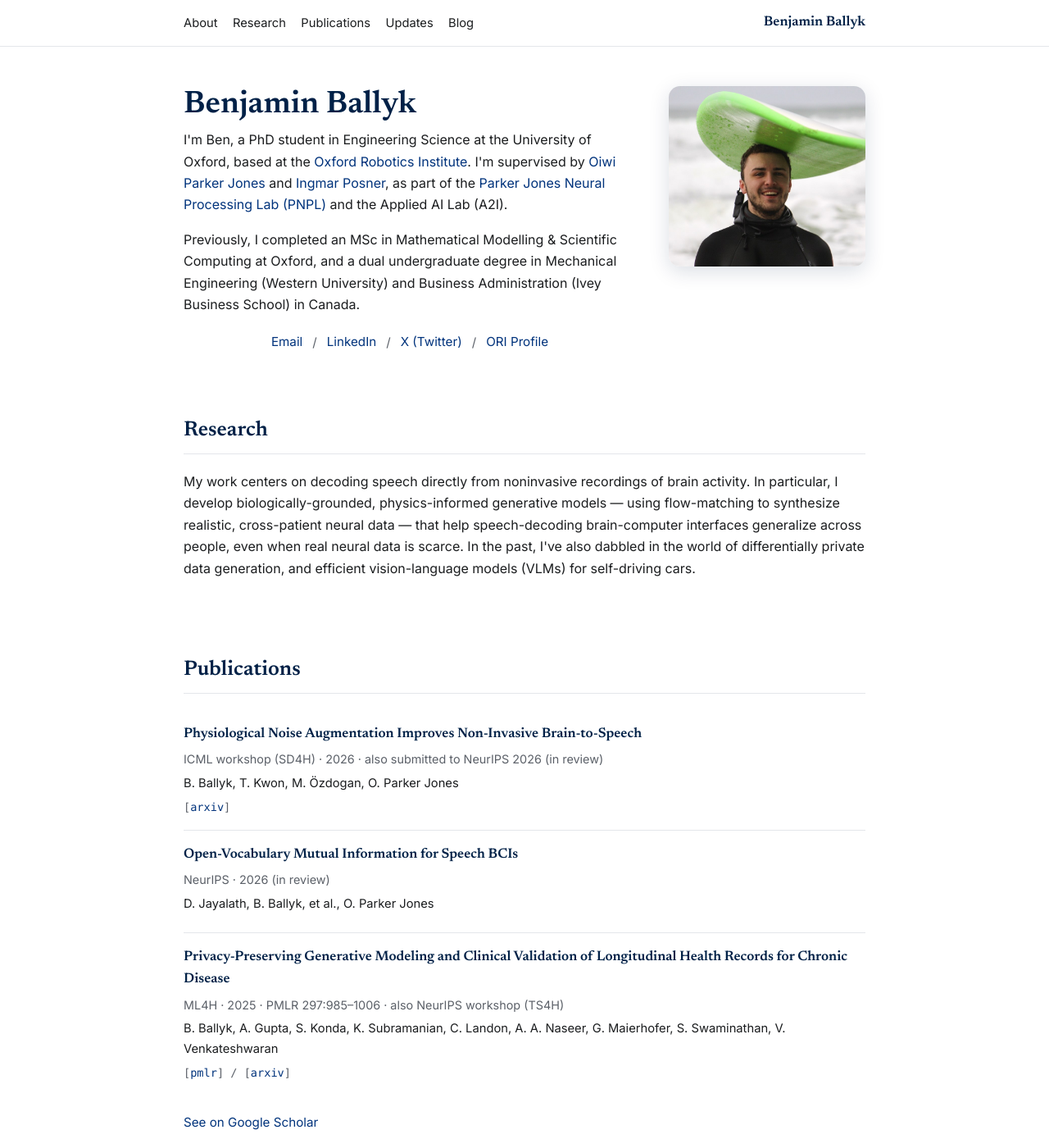
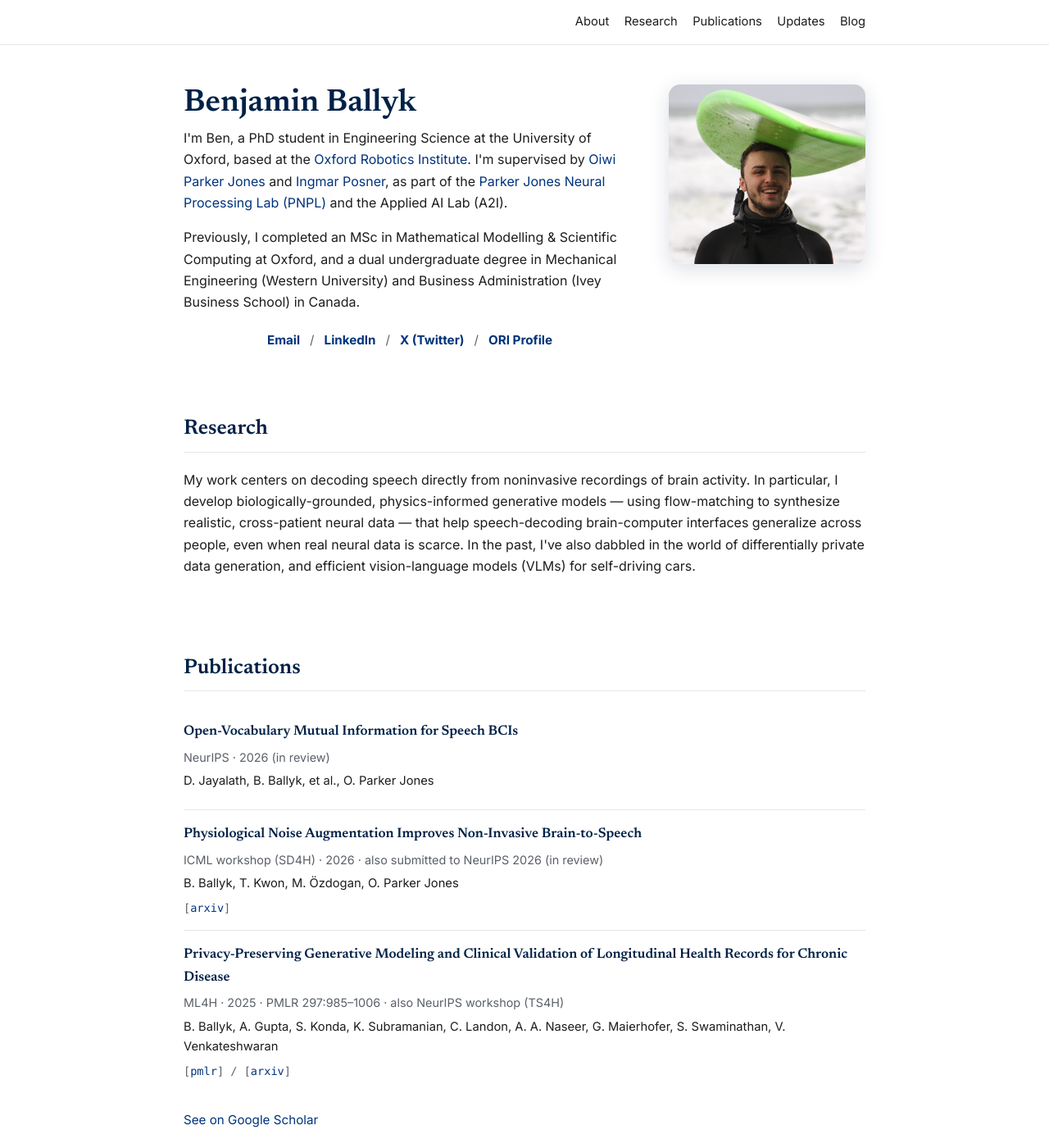
Before and after one commit to benballyk/benballyk.github.io, a Jekyll site: the page built from index.html, in a window 1280 px wide and 1400 px high. Shown: the whole window at 82% size. Built offline with Jekyll 4.4.1, drawn with Linux system fonts in a browser that asks for light colours.

Commit message:
realigned

```diff
--- a/_layouts/default.html
+++ b/_layouts/default.html
@@ -24,7 +24,6 @@
         <a href="/#updates">Updates</a>
         <a href="/blog/">Blog</a>
       </div>
-      <a href="/" class="nav-name">Benjamin Ballyk</a>
     </div>
   </nav>
 
--- a/assets/css/style.css
+++ b/assets/css/style.css
@@ -104,19 +104,11 @@ button:focus-visible {
 .nav-inner {
   display: flex;
   align-items: center;
+  justify-content: flex-end;
   flex-wrap: wrap;
   gap: 0.5rem 1.25rem;
   padding-top: 0.9rem;
   padding-bottom: 0.9rem;
-}
-
-.nav-name {
-  margin-left: auto;
-  font-family: var(--font-serif);
-  font-weight: 600;
-  font-size: 1.05rem;
-  color: var(--accent-dark);
-  border-bottom: none;
 }
 
 .nav-links {
@@ -172,6 +164,10 @@ button:focus-visible {
   gap: 0.5rem 0.75rem;
   margin-top: 1.25rem;
   font-size: 0.95rem;
+}
+
+.contact-row a {
+  font-weight: 700;
 }
 
 .contact-row .sep {
--- a/index.html
+++ b/index.html
@@ -50,15 +50,15 @@
     <h2>Publications</h2>
     <ul class="pub-list">
       <li class="pub">
+        <p class="pub-title">Open-Vocabulary Mutual Information for Speech BCIs</p>
+        <p class="pub-meta">NeurIPS &middot; 2026 <em>(in review)</em></p>
+        <p class="pub-authors">D. Jayalath, B. Ballyk, et al., O. Parker Jones</p>
+      </li>
+      <li class="pub">
         <p class="pub-title"><a href="https://arxiv.org/abs/2607.05165" target="_blank" rel="noopener noreferrer">Physiological Noise Augmentation Improves Non-Invasive Brain-to-Speech</a></p>
         <p class="pub-meta">ICML workshop (SD4H) &middot; 2026 &middot; also submitted to NeurIPS 2026 (in review)</p>
         <p class="pub-authors">B. Ballyk, T. Kwon, M. &Ouml;zdogan, O. Parker Jones</p>
         <p class="pub-links">[<a href="https://arxiv.org/abs/2607.05165" target="_blank" rel="noopener noreferrer">arxiv</a>]</p>
-      </li>
-      <li class="pub">
-        <p class="pub-title">Open-Vocabulary Mutual Information for Speech BCIs</p>
-        <p class="pub-meta">NeurIPS &middot; 2026 <em>(in review)</em></p>
-        <p class="pub-authors">D. Jayalath, B. Ballyk, et al., O. Parker Jones</p>
       </li>
       <li class="pub">
         <p class="pub-title"><a href="https://proceedings.mlr.press/v297/ballyk26a.html" target="_blank" rel="noopener noreferrer">Privacy-Preserving Generative Modeling and Clinical Validation of Longitudinal Health Records for Chronic Disease</a></p>
```
